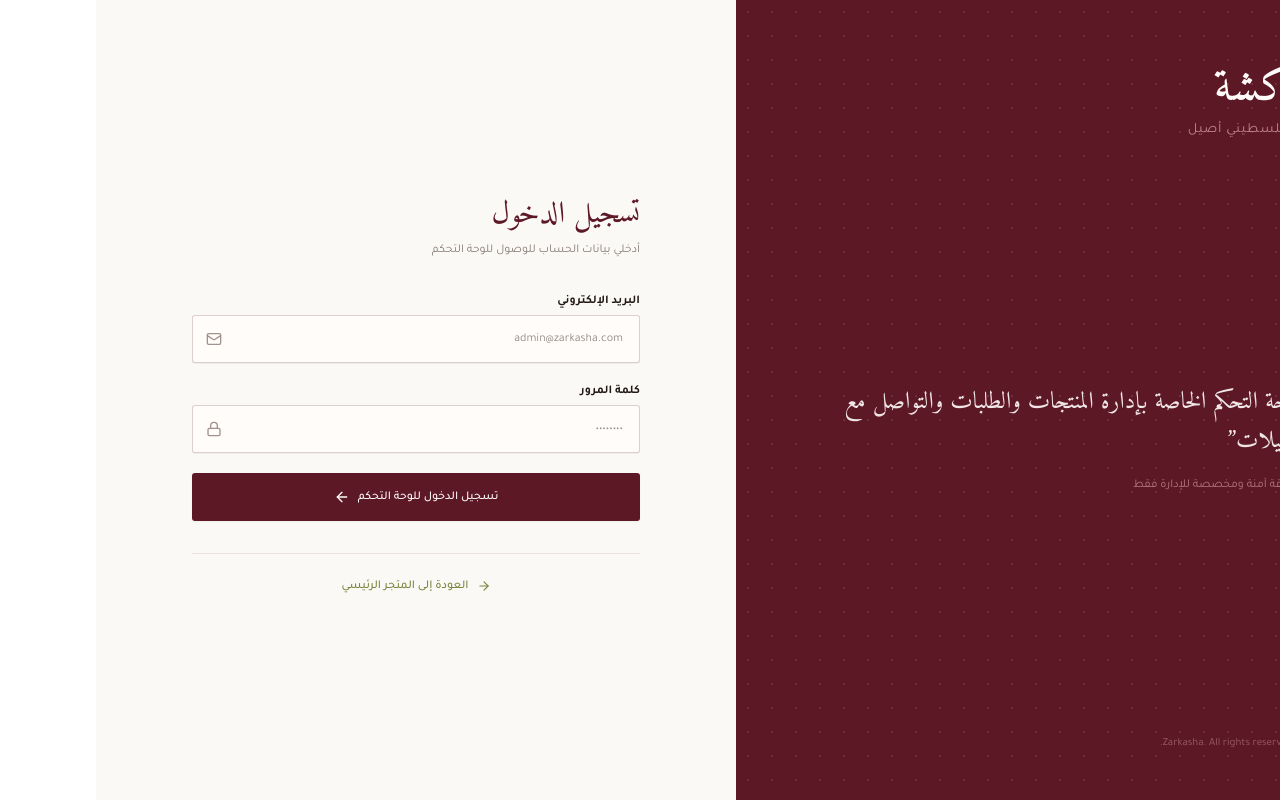
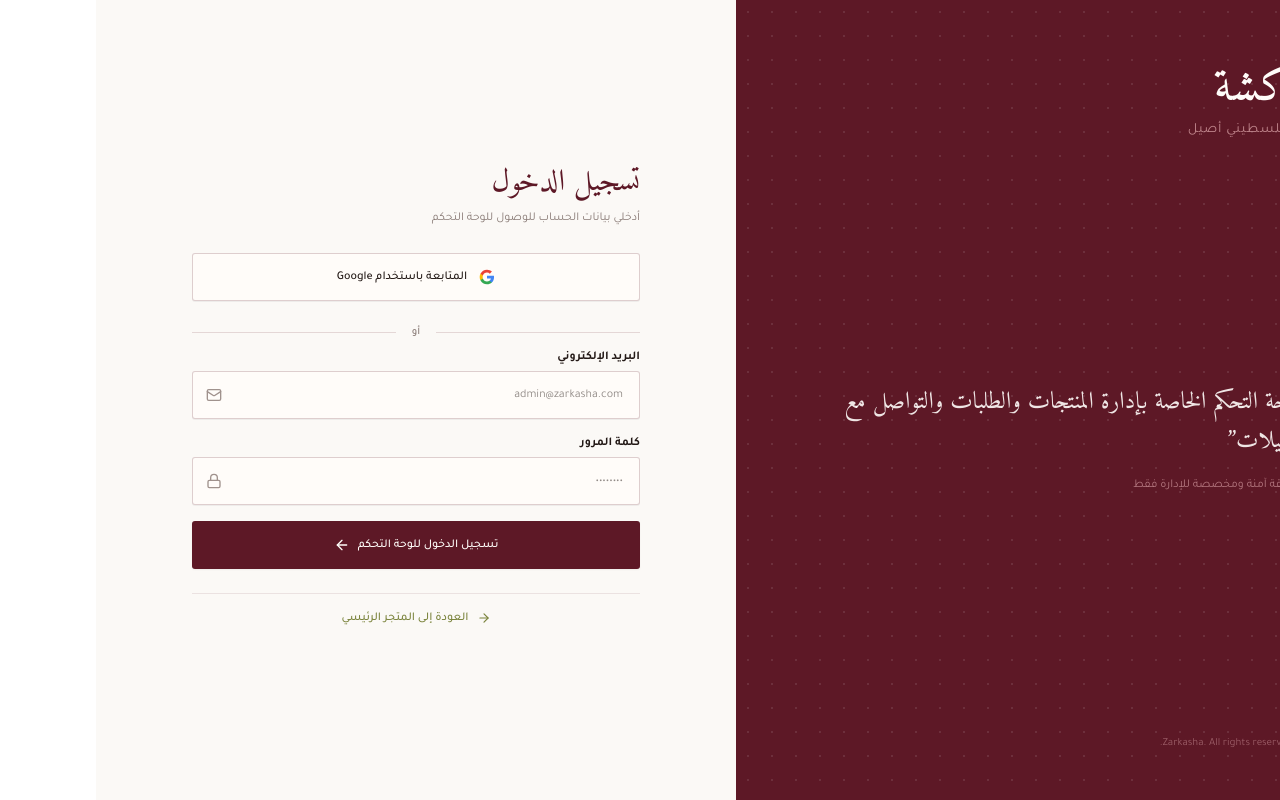
Before and after one commit to mriana9/zarkasha-v1, a Next.js app: page /ar/login in a window 1280 px wide. Built offline with nearby package versions, Linux system fonts and the light colour scheme.

Commit message:
feat: enhance login page with Google sign-in option and improved layout

```diff
--- a/app/[locale]/login/page.tsx
+++ b/app/[locale]/login/page.tsx
@@ -2,7 +2,7 @@
 
 import { useState, use } from "react";
 import Link from "next/link";
-import { Lock, Mail, ArrowRight, Sparkles, ShieldCheck } from "lucide-react";
+import { Lock, Mail, ArrowRight, ShieldCheck } from "lucide-react";
 
 interface LoginPageProps {
   params: Promise<{ locale: "ar" | "en" }>;
@@ -32,6 +32,8 @@
     emailLabel: isRtl ? "البريد الإلكتروني" : "Email Address",
     passwordLabel: isRtl ? "كلمة المرور" : "Password",
     submitBtn: isRtl ? "تسجيل الدخول للوحة التحكم" : "Sign In to Dashboard",
+    orDivider: isRtl ? "أو" : "OR",
+    googleBtn: isRtl ? "المتابعة باستخدام Google" : "Continue with Google",
     backToHome: isRtl ? "العودة إلى المتجر الرئيسي" : "Back to Main Store",
     securityNote: isRtl
       ? "منطقة آمنة ومخصصة للإدارة فقط"
@@ -41,6 +43,10 @@
   const handleSubmit = (e: React.FormEvent) => {
     e.preventDefault();
     alert(isRtl ? "تم تسجيل الدخول بنجاح!" : "Signed in successfully!");
+  };
+
+  const handleGoogleLogin = () => {
+    alert(isRtl ? "جاري الاتصال بحساب جوجل..." : "Connecting with Google...");
   };
 
   return (
@@ -79,7 +85,7 @@
 
       {/* Login Form Side */}
       <div className="w-full lg:w-1/2 flex items-center justify-center p-6 sm:p-12 bg-[#fbf9f6]">
-        <div className="max-w-md w-full space-y-8">
+        <div className="max-w-md w-full space-y-6">
           {/* Mobile Header Brand */}
           <div className="lg:hidden text-center space-y-1">
             <h1 className="font-amiri text-3xl font-normal text-burgundy">
@@ -97,7 +103,42 @@
             </p>
           </div>
 
-          <form onSubmit={handleSubmit} className="space-y-5">
+          {/* Google Sign In Button */}
+          <button
+            type="button"
+            onClick={handleGoogleLogin}
+            className="w-full h-12 bg-ivory border border-burgundy/20 rounded-[3px] text-xs font-medium text-brown hover:bg-burgundy/5 transition-all shadow-2xs flex items-center justify-center gap-3 cursor-pointer"
+          >
+            <svg className="w-4 h-4" viewBox="0 0 24 24">
+              <path
+                fill="#4285F4"
+                d="M22.56 12.25c0-.78-.07-1.53-.2-2.25H12v4.26h5.92c-.26 1.37-1.04 2.53-2.21 3.31v2.77h3.57c2.08-1.92 3.28-4.74 3.28-8.09z"
+              />
+              <path
+                fill="#34A853"
+                d="M12 23c2.97 0 5.46-.98 7.28-2.66l-3.57-2.77c-.98.66-2.23 1.06-3.71 1.06-2.86 0-5.29-1.93-6.16-4.53H2.18v2.84C3.99 20.53 7.7 23 12 23z"
+              />
+              <path
+                fill="#FBBC05"
+                d="M5.84 14.09c-.22-.66-.35-1.36-.35-2.09s.13-1.43.35-2.09V7.06H2.18C1.43 8.55 1 10.22 1 12s.43 3.45 1.18 4.94l2.85-2.22.81-.63z"
+              />
+              <path
+                fill="#EA4335"
+                d="M12 5.38c1.62 0 3.06.56 4.21 1.64l3.15-3.15C17.45 2.09 14.97 1 12 1 7.7 1 3.99 3.47 2.18 7.06l3.66 2.84c.87-2.6 3.3-4.52 6.16-4.52z"
+              />
+            </svg>
+            <span>{t.googleBtn}</span>
+          </button>
+
+          <div className="flex items-center gap-4 my-2">
+            <div className="flex-1 h-px bg-burgundy/15" />
+            <span className="text-[11px] text-[#887a75] font-medium">
+              {t.orDivider}
+            </span>
+            <div className="flex-1 h-px bg-burgundy/15" />
+          </div>
+
+          <form onSubmit={handleSubmit} className="space-y-4">
             <div className="space-y-1.5">
               <label className="block text-xs font-semibold text-brown">
                 {t.emailLabel}
@@ -109,7 +150,7 @@
                   onChange={(e) => setEmail(e.target.value)}
                   required
                   placeholder="admin@zarkasha.com"
-                  className="w-full h-12 px-4 bg-ivory border border-burgundy/20 rounded-[3px] text-xs text-brown outline-none focus:border-burgundy focus:ring-1 focus:ring-burgundy/30 transition-all ltr:text-left rtl:text-right shadow-2xs"
+                  className="w-full h-12 px-4 bg-ivory border border-burgundy/20 rounded-[3px] text-xs text-brown outline-none focus:border-burgundy focus:ring-1 focus:ring-burgundy/35 transition-all ltr:text-left rtl:text-right shadow-2xs"
                 />
                 <Mail
                   className={`w-4 h-4 text-[#a0928d] absolute ${isRtl ? "left-3.5" : "right-3.5"} top-1/2 -translate-y-1/2`}
@@ -128,7 +169,7 @@
                   onChange={(e) => setPassword(e.target.value)}
                   required
                   placeholder="••••••••"
-                  className="w-full h-12 px-4 bg-ivory border border-burgundy/20 rounded-[3px] text-xs text-brown outline-none focus:border-burgundy focus:ring-1 focus:ring-burgundy/30 transition-all shadow-2xs"
+                  className="w-full h-12 px-4 bg-ivory border border-burgundy/20 rounded-[3px] text-xs text-brown outline-none focus:border-burgundy focus:ring-1 focus:ring-burgundy/35 transition-all shadow-2xs"
                 />
                 <Lock
                   className={`w-4 h-4 text-[#a0928d] absolute ${isRtl ? "left-3.5" : "right-3.5"} top-1/2 -translate-y-1/2`}
@@ -147,7 +188,7 @@
             </button>
           </form>
 
-          <div className="pt-6 border-t border-burgundy/10 text-center">
+          <div className="pt-4 border-t border-burgundy/10 text-center">
             <Link
               href={`/${locale}`}
               className="text-xs text-olive hover:text-burgundy transition-colors inline-flex items-center gap-2 font-medium"
```
